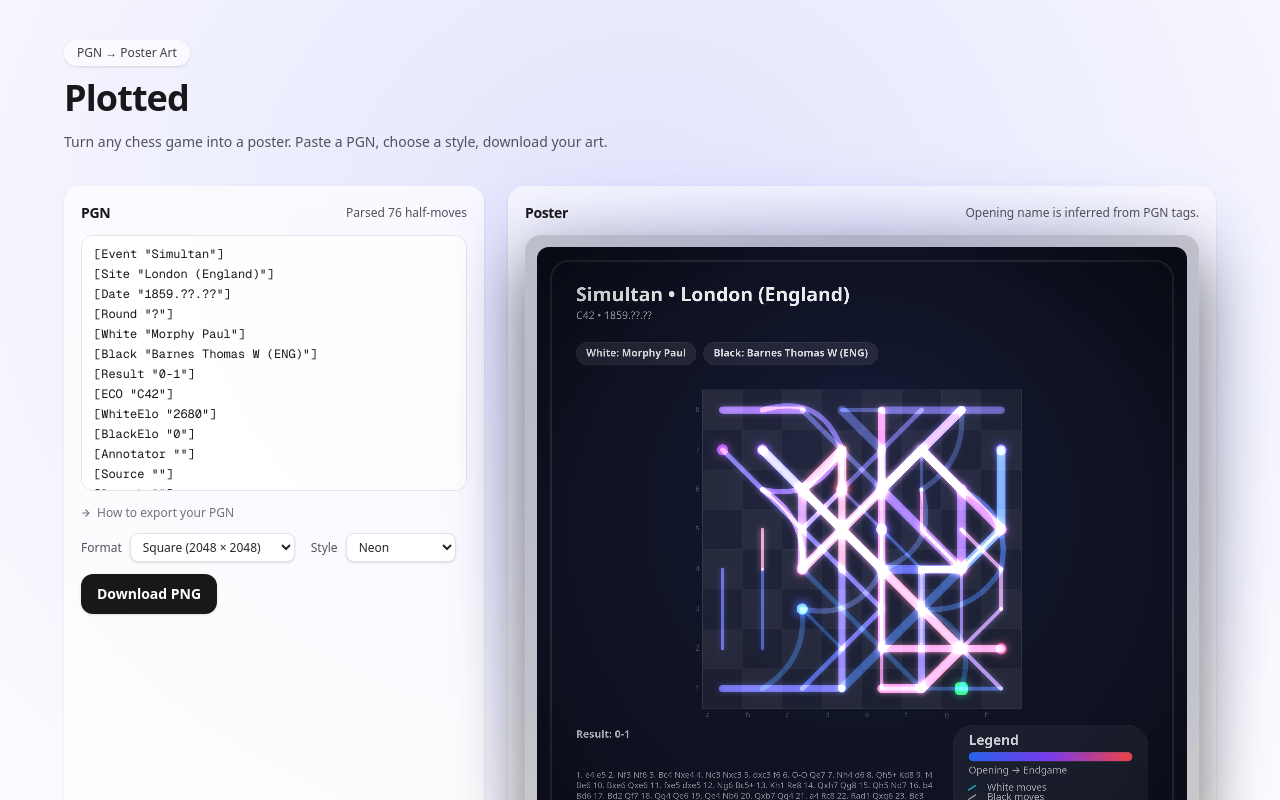
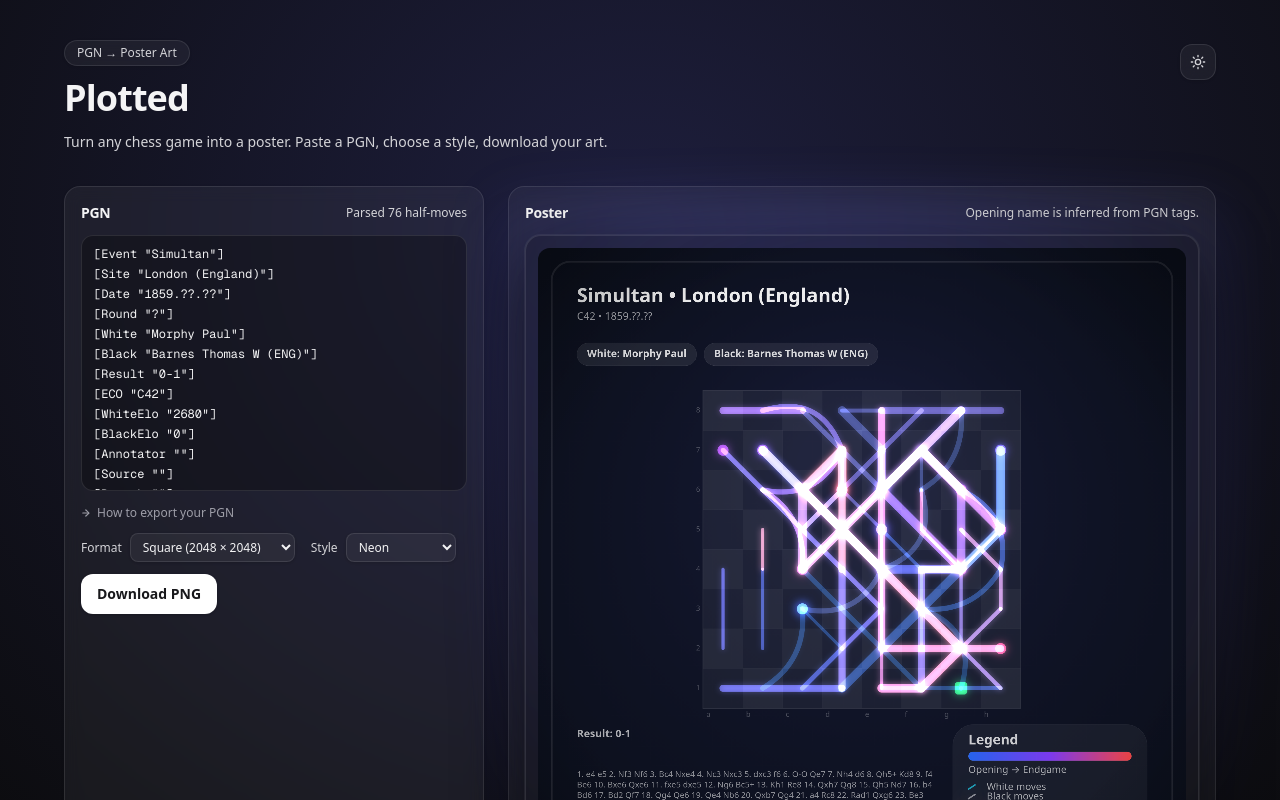
Before and after one commit to catsbyy/plotted, a Next.js app: page / in a window 1280 px wide. Shown: the top 800 px of the page. Built offline with nearby package versions, Linux system fonts and the light colour scheme.

Commit message:
add theme toggle

```diff
--- a/src/app/globals.css
+++ b/src/app/globals.css
@@ -1,6 +1,13 @@
 @import "tailwindcss";
 
+@variant dark (&:where(.dark, .dark *));
+
 :root {
+  --background: #0a0a0a;
+  --foreground: #ededed;
+}
+
+:root.light {
   --background: #ffffff;
   --foreground: #171717;
 }
@@ -12,13 +19,6 @@
   --font-mono: var(--font-geist-mono);
 }
 
-@media (prefers-color-scheme: dark) {
-  :root {
-    --background: #0a0a0a;
-    --foreground: #ededed;
-  }
-}
-
 body {
   background: var(--background);
   color: var(--foreground);
--- a/src/app/layout.tsx
+++ b/src/app/layout.tsx
@@ -51,6 +51,13 @@ export default function RootLayout({
 }>) {
   return (
     <html lang="en" suppressHydrationWarning>
+      <head>
+        <script
+          dangerouslySetInnerHTML={{
+            __html: `(function(){var t=localStorage.getItem('plotted-theme')||'dark';document.documentElement.classList.add(t);})();`,
+          }}
+        />
+      </head>
       <body className={`${geistSans.variable} ${geistMono.variable} antialiased`}>{children}</body>
     </html>
   );
--- a/src/app/page.tsx
+++ b/src/app/page.tsx
@@ -1,6 +1,6 @@
 "use client";
 
-import { useMemo, useRef, useState } from "react";
+import { useEffect, useMemo, useRef, useState } from "react";
 import { ChessArtCanvas, type ChessArtCanvasHandle } from "@/components/ChessArtCanvas";
 import { parsePgn, type ArtStyle, type Format } from "@/lib/chessArt";
 
@@ -33,11 +33,28 @@ Qg8 15. Qh5 Nd7 16. b4 Bd6 17. Bd2 Qf7 18. Qg4 Qe6 19. Qe4 Nb6 20. Qxb7 Qg4 21.
 a4 Rc8 22. Rad1 Qxg6 23. Be3 Nc4 24. Qc6 Qf7 25. Bxa7 e4 26. Rd4 Qh5 27. Rf4 e3
 28. g4 e2 29. gxh5 e1=Q+ 30. Kg2 Re2+ 31. Kh3 f5 32. Qxc4 Qf1+ 33. Kh4 Rxh2+ 34.
 Kg5 Qg2+ 35. Rg4 fxg4 36. Qf7 Qc6 37. b5 Qd7 38. Rxd6 Qxd6 0-1`);
+  const [theme, setTheme] = useState<"dark" | "light">("dark");
   const [format, setFormat] = useState<Format>("square");
   const [style, setStyle] = useState<ArtStyle>("neon");
   const [error, setError] = useState<string | null>(null);
   const [movesCount, setMovesCount] = useState<number>(0);
   const [pgnHelpOpen, setPgnHelpOpen] = useState(false);
+
+  useEffect(() => {
+    const saved = localStorage.getItem("plotted-theme") as "dark" | "light" | null;
+    const initial = saved ?? "dark";
+    setTheme(initial);
+    document.documentElement.classList.toggle("dark", initial === "dark");
+    document.documentElement.classList.toggle("light", initial === "light");
+  }, []);
+
+  const toggleTheme = () => {
+    const next = theme === "dark" ? "light" : "dark";
+    setTheme(next);
+    localStorage.setItem("plotted-theme", next);
+    document.documentElement.classList.toggle("dark", next === "dark");
+    document.documentElement.classList.toggle("light", next === "light");
+  };
 
   useMemo(() => {
     try {
@@ -51,8 +68,9 @@ Kg5 Qg2+ 35. Rg4 fxg4 36. Qf7 Qc6 37. b5 Qd7 38. Rxd6 Qxd6 0-1`);
   }, [pgn]);
 
   return (
-    <div className="min-h-screen bg-[radial-gradient(80%_80%_at_50%_20%,rgba(99,102,241,0.18),rgba(0,0,0,0))] px-4 py-8 text-zinc-900 dark:bg-[radial-gradient(80%_80%_at_50%_20%,rgba(99,102,241,0.22),rgba(0,0,0,0))] dark:text-zinc-100 sm:px-6 sm:py-10 md:px-10">
+    <div className="min-h-screen bg-[radial-gradient(80%_80%_at_50%_20%,rgba(99,102,241,0.07),rgba(0,0,0,0))] px-4 py-8 text-zinc-900 dark:bg-[radial-gradient(80%_80%_at_50%_20%,rgba(99,102,241,0.22),rgba(0,0,0,0))] dark:text-zinc-100 sm:px-6 sm:py-10 md:px-10">
       <div className="mx-auto w-full max-w-6xl">
+        <div className="flex items-start justify-between gap-4">
           <header className="flex flex-col gap-3">
             <div className="inline-flex w-fit items-center gap-2 rounded-full border border-white/10 bg-white/60 px-3 py-1 text-xs font-medium text-zinc-700 shadow-sm backdrop-blur dark:border-white/10 dark:bg-white/5 dark:text-zinc-300">
               PGN → Poster Art
@@ -62,6 +80,25 @@ Kg5 Qg2+ 35. Rg4 fxg4 36. Qf7 Qc6 37. b5 Qd7 38. Rxd6 Qxd6 0-1`);
               Turn any chess game into a poster. Paste a PGN, choose a style, download your art.
             </p>
           </header>
+
+          <button
+            type="button"
+            onClick={toggleTheme}
+            aria-label="Toggle theme"
+            className="mt-1 flex h-9 w-9 shrink-0 items-center justify-center rounded-xl border border-black/10 bg-white/60 text-zinc-600 shadow-sm backdrop-blur transition hover:bg-white/80 dark:border-white/10 dark:bg-white/5 dark:text-zinc-300 dark:hover:bg-white/10"
+          >
+            {theme === "dark" ? (
+              <svg xmlns="http://www.w3.org/2000/svg" width="16" height="16" viewBox="0 0 24 24" fill="none" stroke="currentColor" strokeWidth="2" strokeLinecap="round" strokeLinejoin="round" aria-hidden="true">
+                <circle cx="12" cy="12" r="4"/>
+                <path d="M12 2v2M12 20v2M4.93 4.93l1.41 1.41M17.66 17.66l1.41 1.41M2 12h2M20 12h2M4.93 19.07l1.41-1.41M17.66 6.34l1.41-1.41"/>
+              </svg>
+            ) : (
+              <svg xmlns="http://www.w3.org/2000/svg" width="16" height="16" viewBox="0 0 24 24" fill="none" stroke="currentColor" strokeWidth="2" strokeLinecap="round" strokeLinejoin="round" aria-hidden="true">
+                <path d="M21 12.79A9 9 0 1 1 11.21 3 7 7 0 0 0 21 12.79z"/>
+              </svg>
+            )}
+          </button>
+        </div>
 
         <div className="mt-8 grid gap-6 lg:grid-cols-[420px_1fr]">
           <section className="rounded-2xl border border-white/10 bg-white/70 p-4 shadow-sm backdrop-blur dark:bg-white/5">
--- a/src/components/ChessArtCanvas.tsx
+++ b/src/components/ChessArtCanvas.tsx
@@ -181,8 +181,8 @@ export const ChessArtCanvas = forwardRef<ChessArtCanvasHandle, { pgn: string; fo
 
   return (
     <div className="relative">
-      <div className="absolute -inset-10 -z-10 rounded-[36px] bg-[radial-gradient(70%_70%_at_50%_30%,rgba(99,102,241,0.28),rgba(0,0,0,0))] blur-xl" />
-      <div className="relative flex items-center justify-center rounded-2xl bg-black/20 p-3 shadow-[0_0_0_1px_rgba(255,255,255,0.06),0_24px_64px_rgba(0,0,0,0.55)]">
+      <div className="absolute -inset-10 -z-10 rounded-[36px] bg-[radial-gradient(70%_70%_at_50%_30%,rgba(99,102,241,0.08),rgba(0,0,0,0))] blur-xl dark:bg-[radial-gradient(70%_70%_at_50%_30%,rgba(99,102,241,0.28),rgba(0,0,0,0))]" />
+      <div className="relative flex items-center justify-center rounded-2xl border border-black/[0.08] bg-black/5 p-3 shadow-sm dark:border-white/10 dark:bg-black/20 dark:shadow-[0_0_0_1px_rgba(255,255,255,0.06),0_24px_64px_rgba(0,0,0,0.55)]">
         <canvas
           ref={canvasRef}
           width={width}
```
Lines whose indentation alone changed are shown as unchanged.
